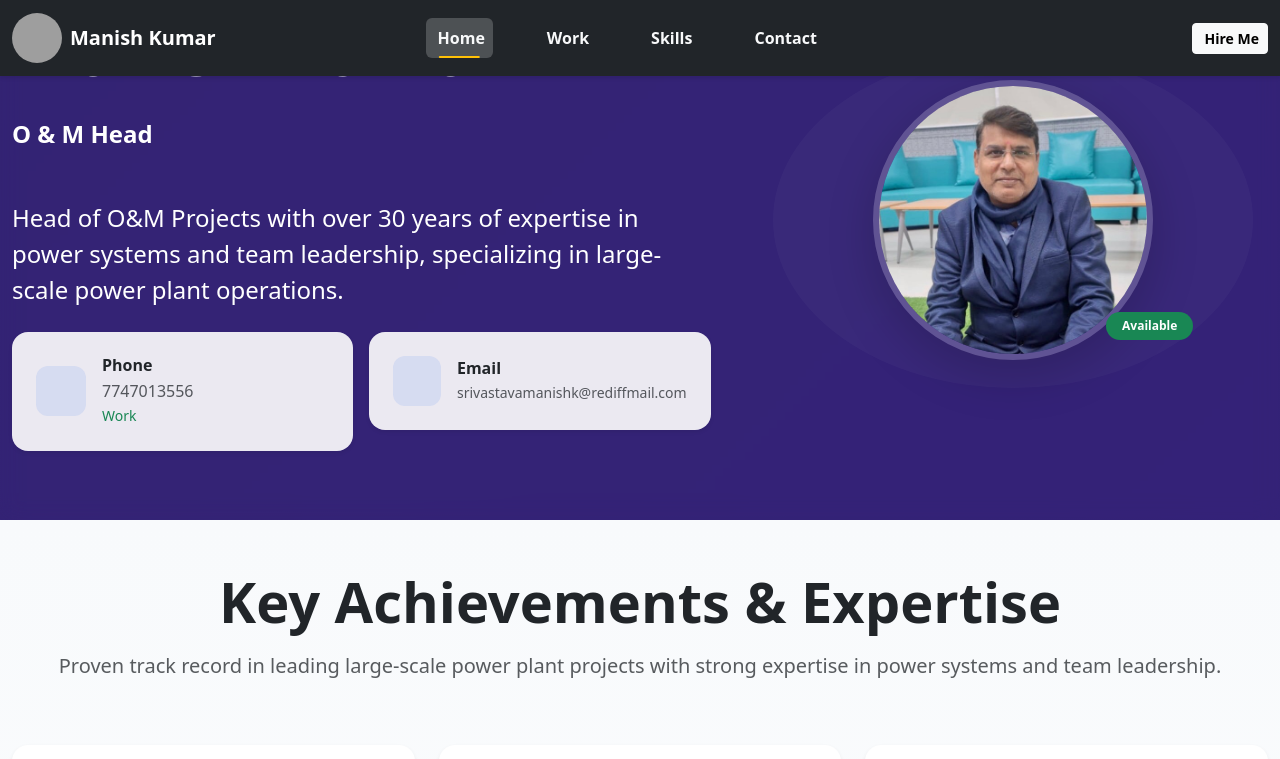
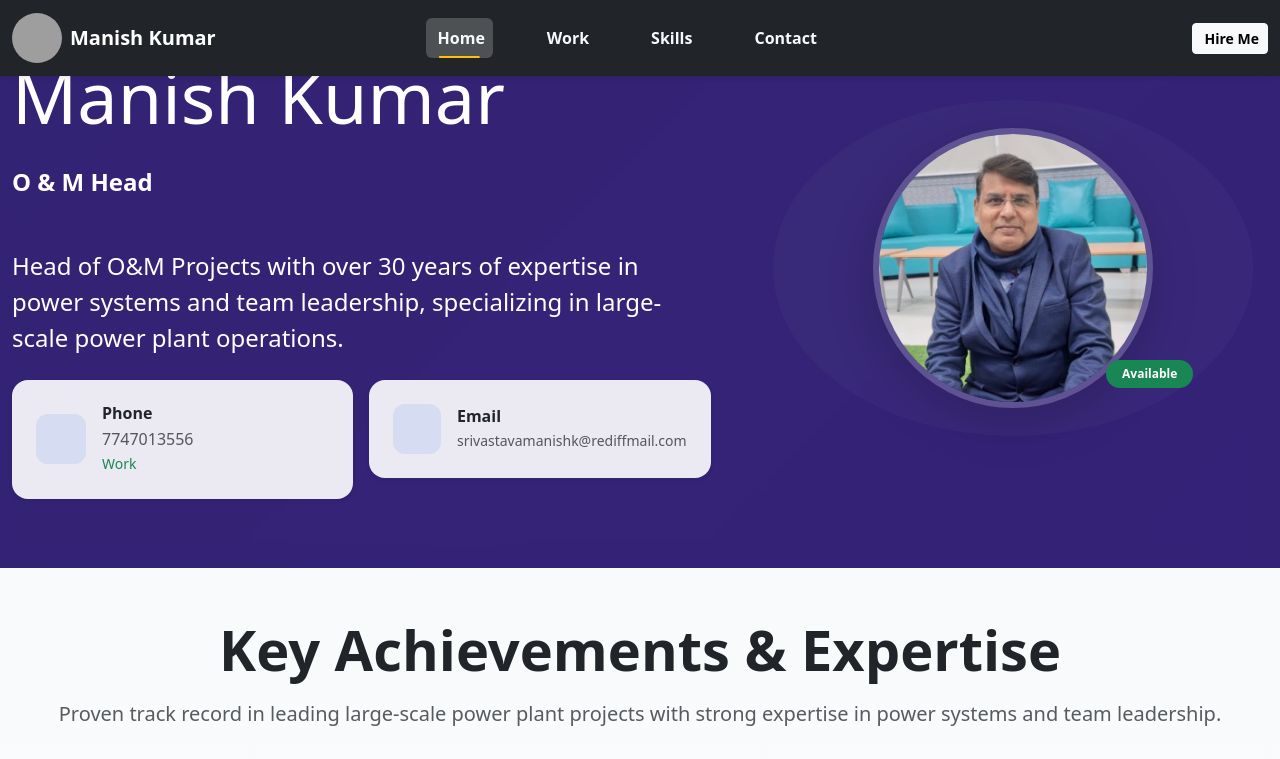
Before and after one commit to Kar7avya/ManishPortfolio, a React (Create React App) app in the folder frontend/: page / in a window 1280 px wide. Shown: the top 759 px of the page. Built offline with nearby package versions, Linux system fonts and the light colour scheme; grey boxes are pictures that could not be loaded; a web font is replaced by a local one.

Commit message:
Update Home.css

```diff
--- a/frontend/src/styles/Home.css
+++ b/frontend/src/styles/Home.css
@@ -32,7 +32,7 @@ body {
   animation: gradientShift 15s ease infinite;
   position: relative;
   overflow: hidden;
-  margin-top: -5rem;
+  margin-top: -2rem;
 }
 
 .hero-section::before {
```
